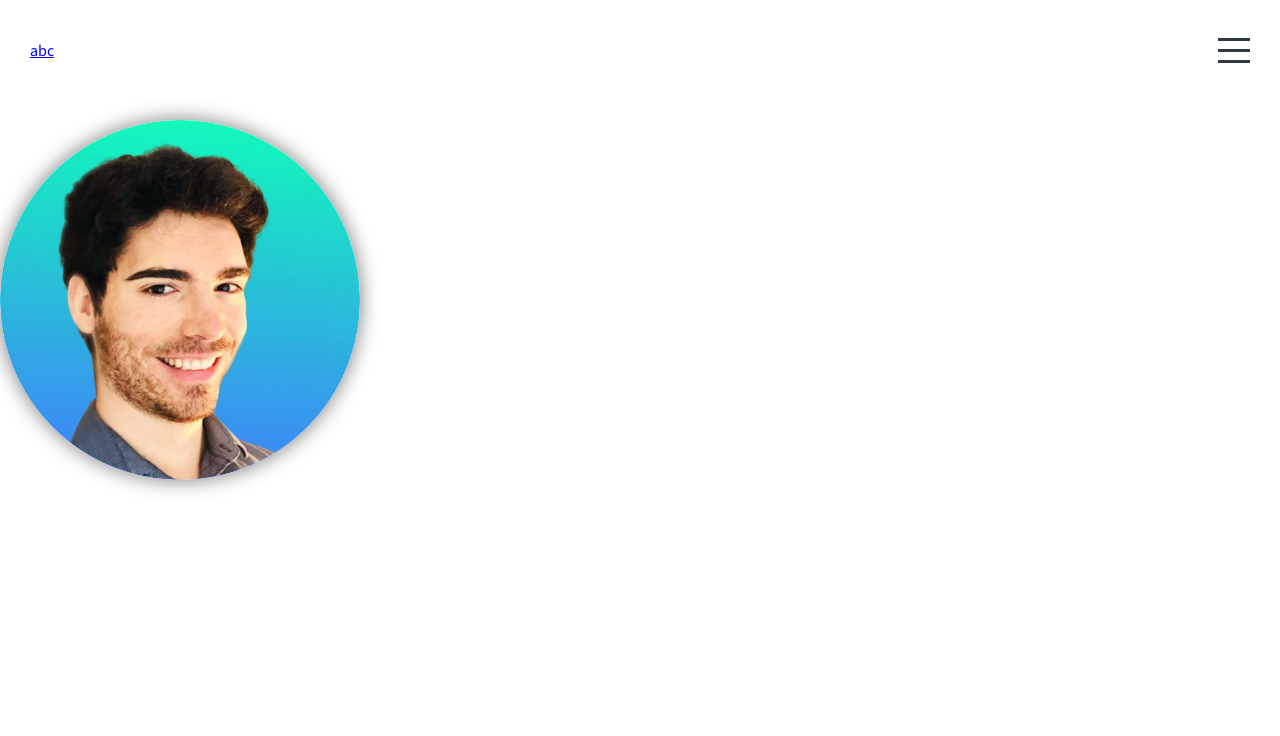
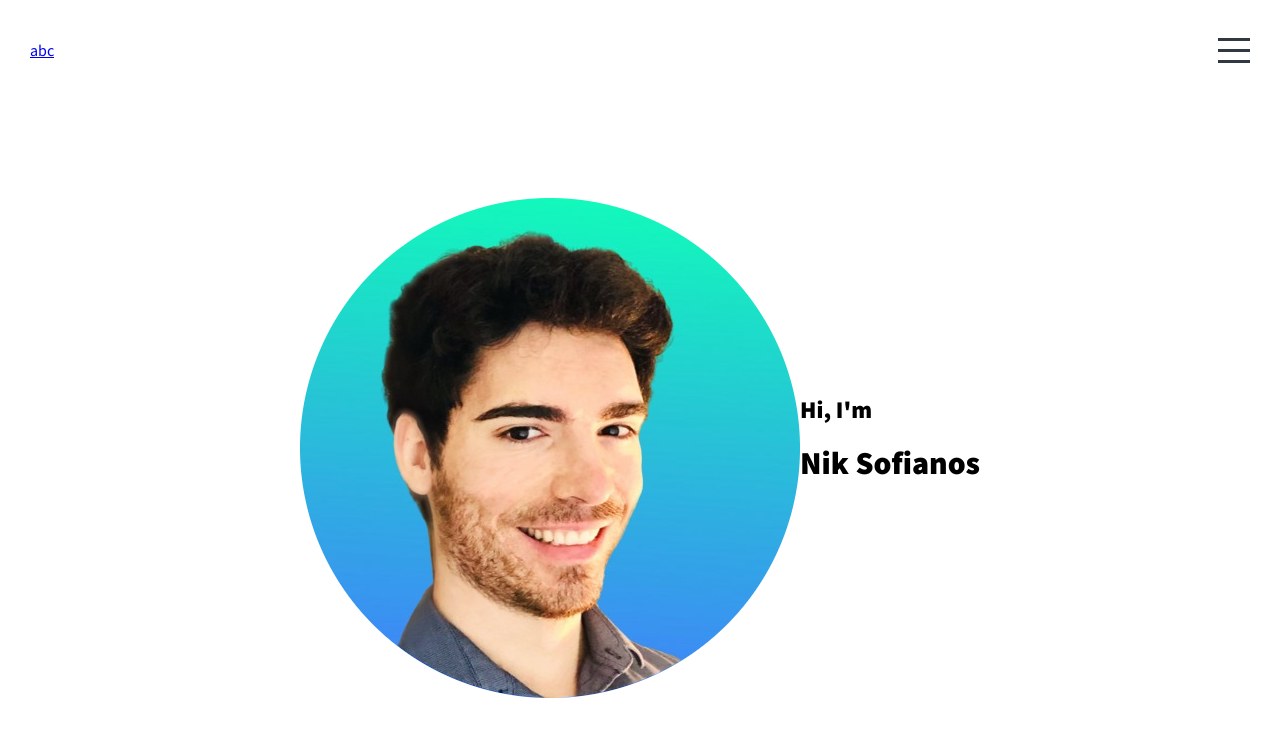
Before and after one commit to nsofianos/nsofianos.github.io, a React (Create React App) app: page / in a window 1280 px wide. Shown: the top 736 px of the page. Built offline with nearby package versions, Linux system fonts and the light colour scheme.

Commit message:
fix formatting & scrollbar issues

```diff
--- a/public/index.html
+++ b/public/index.html
@@ -45,8 +45,6 @@
       * {
         font-family: "Source Sans Pro", sans-serif;
         margin: 0;
-
-        overflow-x: hidden;
       }
     </style>
     <title>NS Portfolio Website</title>
--- a/src/components/App.scss
+++ b/src/components/App.scss
@@ -1,16 +1,15 @@
 .app {
-  height: 100vh;
-
   .sections {
+    overflow: scroll;
+    height: calc(100vh - 100px);
     width: 100%;
-    height: calc(100vh - 100px);
     position: relative;
     top: 100px;
     scroll-snap-type: y mandatory;
     scroll-behavior: smooth;
     scrollbar-width: none; //firefox
     &::-webkit-scrollbar {
-      display: none;
+      width: 0;
     }
 
     > * {
@@ -20,22 +19,3 @@
     }
   }
 }
-
-// .section__title {
-//   margin-bottom: 0.25em;
-// }
-
-// .section__subtitle {
-//   margin: 0;
-//   font-size: var(--fs-h3);
-// }
-
-// .section__title--intro {
-//   font-weight: var(--fw-reg);
-// }
-
-// .section__subtitle--intro,
-// .section__subtitle--about {
-//   background: var(--clr-accent);
-//   font-family: var(--ff-secondary);
-// }
--- a/src/components/Nav/SideBar.scss
+++ b/src/components/Nav/SideBar.scss
@@ -25,7 +25,6 @@
     font-weight: $fontRegular;
 
     li {
-      overflow: hidden;
       margin-bottom: 20px;
       :hover {
         font-weight: $fontBold;
--- a/src/components/Sections/Intro.js
+++ b/src/components/Sections/Intro.js
@@ -3,8 +3,18 @@ import "./Intro.scss";
 function Intro() {
   return (
     <section className="intro" id="intro">
-      <div className="img-container">
-        <img src="images/me-circle2.png" alt="my profile pic"></img>
+      <div className="intro__left">
+        <div className="intro__img-container">
+          <img
+            className="intro__img"
+            src="images/me-circle2.png"
+            alt="my profile pic"
+          ></img>
+        </div>
+      </div>
+      <div className="intro__right">
+        <h2>Hi, I'm</h2>
+        <h1>Nik Sofianos</h1>
       </div>
     </section>
   );
--- a/src/components/Sections/Intro.scss
+++ b/src/components/Sections/Intro.scss
@@ -2,17 +2,13 @@
 
 .intro {
   background-color: $clr-white;
+  display: flex;
+  align-items: center;
+  margin: auto;
+  justify-content: center;
 
-  .img-container {
-    height: 400px;
-    width: 400px;
-    display: flex;
-    align-items: center;
-    img {
-      width: 90%;
-      height: 90%;
-      border-radius: 50%;
-      box-shadow: 0 0 20px 0px #7a7a7a;
+  .intro__img-container {
+    .intro__img {
     }
   }
 }
--- a/src/index.scss
+++ b/src/index.scss
@@ -6,6 +6,11 @@
 
 $clr-nav: #303841;
 $clr-white: #ffffff;
+$clr-black: #000000;
 $fontRegular: 300;
 $fontBold: 400;
 /* Custom Properties */
+
+body {
+  overflow: hidden;
+}
```
